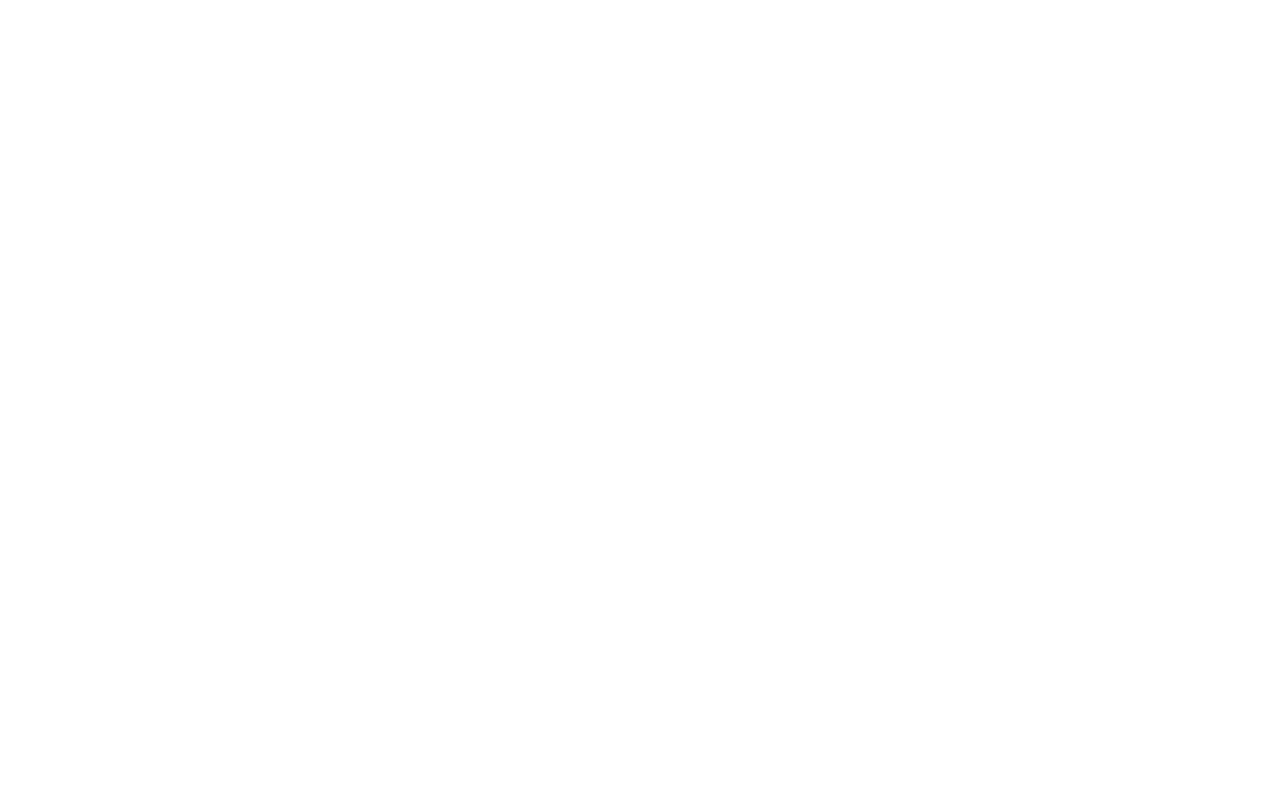
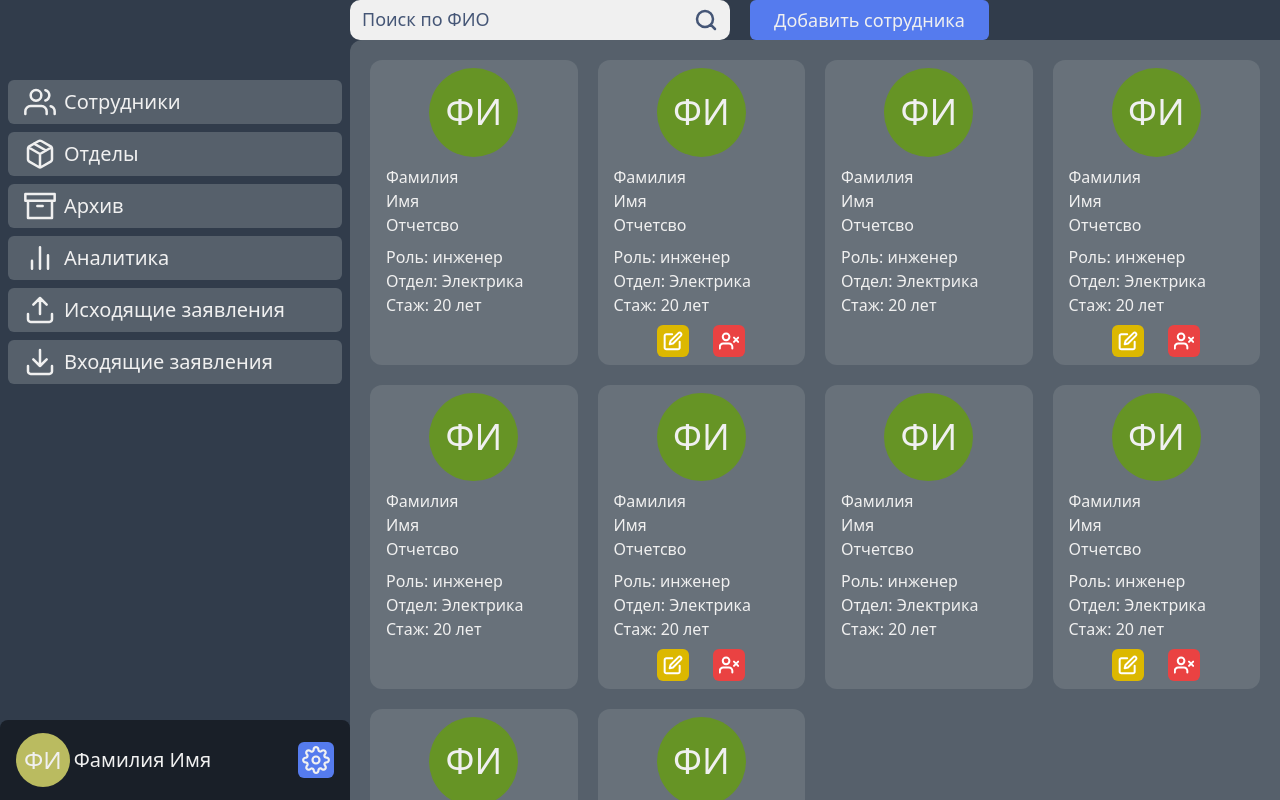
Before and after one commit to unwelcome/FrameWorkTask1, a Vue app in the folder frontend/: page /employees in a window 1280 px wide. Before the commit this address had no page. Built offline with nearby package versions, Linux system fonts and the light colour scheme.

Commit message:
created main page, employees page

```diff
--- a/frontend/src/assets/styles/main.css
+++ b/frontend/src/assets/styles/main.css
@@ -1,10 +1,2 @@
 @import "tailwindcss";
 @import "./style.css";
-
-input {
-  outline: none;
-}
-
-p, a, pre, span, li, div{
-  @apply text-text-main
-}
--- a/frontend/src/assets/styles/style.css
+++ b/frontend/src/assets/styles/style.css
@@ -16,6 +16,9 @@
   --color-btn-delete: #EA4242;
   --color-btn-delete-hover: #FD4848;
   --color-btn-delete-active: #DF3F3F;
+  --color-btn-sidebar: #56606B;
+  --color-btn-sidebar-hover: #5F6770;
+  --color-btn-sidebar-active: #535C67;
   --color-switch-selected: #6A91B8;
   --color-switch-unselected: #68717A;
   --color-priority-usual: #029F0D;
@@ -24,6 +27,7 @@
   --color-priority-critical: #C53631;
   --color-priority-paramount: #C30D07;
   --color-text-main: #F0F0F0;
+  --color-text-input: #3E4C65;
   --color-text-placeholder: #455676;
   --color-text-placeholder-input: #9C9C9C;
   --color-text-link: #BCD1FF;
@@ -46,6 +50,12 @@
   --color-avatar-16: #D85016;
 }
 @layer base {
+  p, a, pre, span, li, div {
+    @apply text-text-main;
+  }
+  input {
+    @apply text-text-input outline-none;
+  }
   .btn {
     display: flex;
     flex-direction: row;
@@ -108,6 +118,18 @@
   .btn-delete:active {
     background-color: var(--color-btn-delete-active);
   }
+  .btn-sidebar {
+    background-color: var(--color-btn-sidebar);
+  }
+  .btn-sidebar p {
+    color: var(--color-text-main);
+  }
+  .btn-sidebar:hover {
+    background-color: var(--color-btn-sidebar-hover);
+  }
+  .btn-sidebar:active {
+    background-color: var(--color-btn-sidebar-active);
+  }
 }
 @layer components {}
 @layer utilities {}/*# sourceMappingURL=style.css.map */
--- a/frontend/src/assets/styles/style.scss
+++ b/frontend/src/assets/styles/style.scss
@@ -21,6 +21,10 @@
   --color-btn-delete: #EA4242;
   --color-btn-delete-hover: #FD4848;
   --color-btn-delete-active: #DF3F3F;
+  // sidebar btn
+  --color-btn-sidebar: #56606B;
+  --color-btn-sidebar-hover: #5F6770;
+  --color-btn-sidebar-active: #535C67;
 
   --color-switch-selected: #6A91B8;
   --color-switch-unselected: #68717A;
@@ -32,6 +36,7 @@
   --color-priority-paramount: #C30D07; // первостепенно
 
   --color-text-main: #F0F0F0;
+  --color-text-input: #3E4C65;
   --color-text-placeholder: #455676;
   --color-text-placeholder-input: #9C9C9C;
   --color-text-link: #BCD1FF;
@@ -56,6 +61,14 @@
 }
 
 @layer base{
+  p, a, pre, span, li, div{
+    @apply text-text-main
+  }
+
+
+  input {
+    @apply text-text-input outline-none
+  }
 
   .btn{
     display: flex;
@@ -128,6 +141,21 @@
         background-color: var(--color-btn-delete-active);
       }
     }
+
+    &-sidebar{
+      background-color: var(--color-btn-sidebar);
+
+      & p{
+        color: var(--color-text-main);
+      }
+
+      &:hover{
+        background-color: var(--color-btn-sidebar-hover);
+      }
+      &:active{
+        background-color: var(--color-btn-sidebar-active);
+      }
+    }
   }
 
 }
--- a/frontend/src/helpers/constants.ts
+++ b/frontend/src/helpers/constants.ts
@@ -1,7 +1,7 @@
 export const LOG_REQUESTS = true;
 export const LOG_TOKEN_RESRESH = true;
 
-export const API_URL = import.meta.env.VUE_APP_API_BASE_URL || 'http://localhost:3001';
+export const API_URL = import.meta.env.VUE_APP_API_BASE_URL || 'http://localhost:8080';
 export const API_TIMEOUT = 10000;
 
 export interface IValidator<T>{
--- a/frontend/src/lib/searchBar.vue
+++ b/frontend/src/lib/searchBar.vue
@@ -3,7 +3,7 @@
 
     <input
       type="text"
-      class="grow text-base placeholder:font-medium placeholder:text-lg placeholder:select-none"
+      class="grow text-base placeholder:text-text-placeholder placeholder:text-lg placeholder:select-none"
       :placeholder="placeholder"
       v-model="inputText"
       ref="inputRef"
--- a/frontend/src/pages/AuthPage/AuthPage.vue
+++ b/frontend/src/pages/AuthPage/AuthPage.vue
@@ -68,10 +68,11 @@
       const userPassword = ValidUserPassword(this.passwordInput);
 
       if (userLogin.error === '' && userLogin.value !== '' && userPassword.error === '' && userPassword.value !== ''){
+        console.log("send to backend: ", {login: userLogin.value, password: userPassword.value})
         const response = await authApi.login({login: userLogin.value, password: userPassword.value});
 
         this.$router.push({name: 'MainPage'});
-      }
+      }else console.log('wrong inputs')
     }
   }
 }
--- /dev/null
+++ b/frontend/src/pages/MainPage/MainPage.vue
@@ -0,0 +1,54 @@
+<template>
+  <div class="flex flex-row w-full h-svh overflow-hidden bg-bg-1">
+    <!--Sidebar-->
+    <section class="flex flex-col w-[350px] shrink-0 gap-2 items-stretch">
+      <!--sidebar links-->
+      <div class="flex flex-col items-stretch gap-2 px-2 mt-20">
+        <iconTextButton class="btn-sidebar justify-start text-xl py-1.5" :text="'Сотрудники'" @click="$router.push({name: 'EmployeesPage'})">
+          <img class="w-8 h-8 select-none" src="../../assets/icons/icon_users.svg"/>
+        </iconTextButton>
+
+        <iconTextButton class="btn-sidebar justify-start text-xl py-1.5" :text="'Отделы'" @click="$router.push({name: ''})">
+          <img class="w-8 h-8 select-none" src="../../assets/icons/icon_departments.svg"/>
+        </iconTextButton>
+
+        <iconTextButton class="btn-sidebar justify-start text-xl py-1.5" :text="'Архив'" @click="$router.push({name: ''})">
+          <img class="w-8 h-8 select-none" src="../../assets/icons/icon_archive.svg"/>
+        </iconTextButton>
+
+        <iconTextButton class="btn-sidebar justify-start text-xl py-1.5" :text="'Аналитика'" @click="$router.push({name: ''})">
+          <img class="w-8 h-8 select-none" src="../../assets/icons/icon_analytics.svg"/>
+        </iconTextButton>
+
+        <iconTextButton class="btn-sidebar justify-start text-xl py-1.5" :text="'Исходящие заявления'" @click="$router.push({name: ''})">
+          <img class="w-8 h-8 select-none" src="../../assets/icons/icon_outgoing_applications.svg"/>
+        </iconTextButton>
+
+        <iconTextButton class="btn-sidebar justify-start text-xl py-1.5" :text="'Входящие заявления'" @click="$router.push({name: ''})">
+          <img class="w-8 h-8 select-none" src="../../assets/icons/icon_incoming_applications.svg"/>
+        </iconTextButton>
+      </div>
+      <!--User profile-->
+      <div class="flex flex-col items-stretch justify-center bg-bg-0 rounded-t-lg h-20 mt-auto px-4">
+        <div class="flex flex-row gap-1 items-center">
+
+          <userAvatar class="shrink-0 text-2xl cursor-pointer" :id="1" :first-name="'Имя'" :last-name="'Фамилия'" @click="$router.push({name: ''})"/>
+
+          <p class="text-xl shrink-0 cursor-pointer select-none" @click="$router.push({name: ''})">Фамилия Имя</p>
+
+          <iconButton class="ml-auto btn-main p-1" @click="$router.push({name: ''})">
+            <img class="w-7 h-7" src="../../assets/icons/icon_settings.svg"/>
+          </iconButton>
+        </div>
+      </div>
+    </section>
+    <!--Subpages-->
+    <RouterView />
+  </div>
+</template>
+<script lang="ts">
+
+export default {
+
+}
+</script>
--- /dev/null
+++ b/frontend/src/pages/MainPage/Pages/EmployeesPage/EmployeesPage.vue
@@ -0,0 +1,37 @@
+<template>
+  <div class="flex flex-col grow items-stretch">
+    <header class="flex flex-row h-20 items-center gap-5">
+      <searchBar class="w-[380px]" :placeholder="'Поиск по ФИО'"/>
+      <textButton class="btn-main text-lg h-10 px-6" :text="'Добавить сотрудника'"/>
+    </header>
+    <main class="bg-bg-2 grow rounded-tl-xl">
+      <div class="employees-container">
+        <div v-for="i of 10" class="employee-item">
+          <employeeCard :show-btns="i % 2 == 0"/>
+        </div>
+      </div>
+    </main>
+  </div>
+</template>
+<script lang="ts">
+import employeeCard from './widgets/employeeCard.vue';
+export default {
+  components: {
+    employeeCard,
+  }
+
+}
+</script>
+<style scoped>
+  .employees-container {
+    display: grid;
+    grid-template-columns: repeat(auto-fit, minmax(200px, 1fr));
+    gap: 20px;
+    width: 100%;
+    padding: 20px;
+  }
+
+  .employee-item {
+    min-width: 0; /* Важно для предотвращения переполнения */
+  }
+</style>
--- /dev/null
+++ b/frontend/src/pages/MainPage/Pages/EmployeesPage/widgets/employeeCard.vue
@@ -0,0 +1,39 @@
+<template>
+  <div class="bg-bg-3 rounded-xl p-2 flex flex-col items-center gap-2 h-full justify-start">
+    <userAvatar class="text-4xl p-4 cursor-pointer" :id="2" :first-name="'Имя'" :last-name="'Фамилия'" @click="$emit('click:profile')"/>
+
+    <div class="flex flex-col gap-2 w-full px-2 cursor-default">
+      <div class="flex flex-col">
+        <p>Фамилия</p>
+        <p>Имя</p>
+        <p>Отчетсво</p>
+      </div>
+      <div class="flex flex-col">
+        <p>Роль: <span>инженер</span></p>
+        <p>Отдел: <span>Электрика</span></p>
+        <p>Стаж: <span>20 лет</span></p>
+      </div>
+    </div>
+
+    <div v-if="showBtns" class="flex flex-row gap-6 items-center justify-center">
+      <iconButton class="btn-change p-1.5">
+        <img class="w-5 h-5" src="../../../../../assets/icons/icon_edit.svg"/>
+      </iconButton>
+      <iconButton class="btn-delete p-1.5">
+        <img class="w-5 h-5" src="../../../../../assets/icons/icon_user_remove.svg"/>
+      </iconButton>
+    </div>
+  </div>
+</template>
+<script lang="ts">
+export default {
+  emits: ['click:profile'],
+  props: {
+    showBtns: {
+      type: Boolean,
+      required: false,
+      default: false,
+    }
+  }
+}
+</script>
--- /dev/null
+++ b/frontend/src/pages/MainPage/Pages/EmptyPage.vue
@@ -0,0 +1,15 @@
+<template>
+  <div class="flex flex-col grow items-stretch">
+    <header class="flex flex-row h-20 items-center">
+
+    </header>
+    <main class="flex flex-col justify-center items-center bg-bg-2 grow rounded-tl-xl">
+      <p class="text-2xl select-none text-text-placeholder-input">Выберите раздел</p>
+    </main>
+  </div>
+</template>
+<script lang="ts">
+export default {
+
+}
+</script>
--- a/frontend/src/router/router.ts
+++ b/frontend/src/router/router.ts
@@ -3,11 +3,24 @@
 const router = createRouter({
   history: createWebHistory(import.meta.env.BASE_URL),
   routes: [
-    // {
-    //   name: "MainPage",
-    //   path: "/",
-    //   component: () => import("../")
-    // },
+    {
+      name: "MainPage",
+      path: "/",
+      component: () => import("../pages/MainPage/MainPage.vue"),
+      meta: { authRequired: false },
+      children: [
+        {
+          name: "EmptyPage",
+          path: "",
+          component: () => import("../pages/MainPage/Pages/EmptyPage.vue"),
+        },
+        {
+          name: "EmployeesPage",
+          path: "employees",
+          component: () => import("../pages/MainPage/Pages/EmployeesPage/EmployeesPage.vue"),
+        },
+      ],
+    },
     {
       name: "AuthPage",
       path: "/login",
```
Also changed, not shown: frontend/src/pages/AuthPage/authPage.ts (deleted), 1 other file (tests, documents, lock files or other folders).
